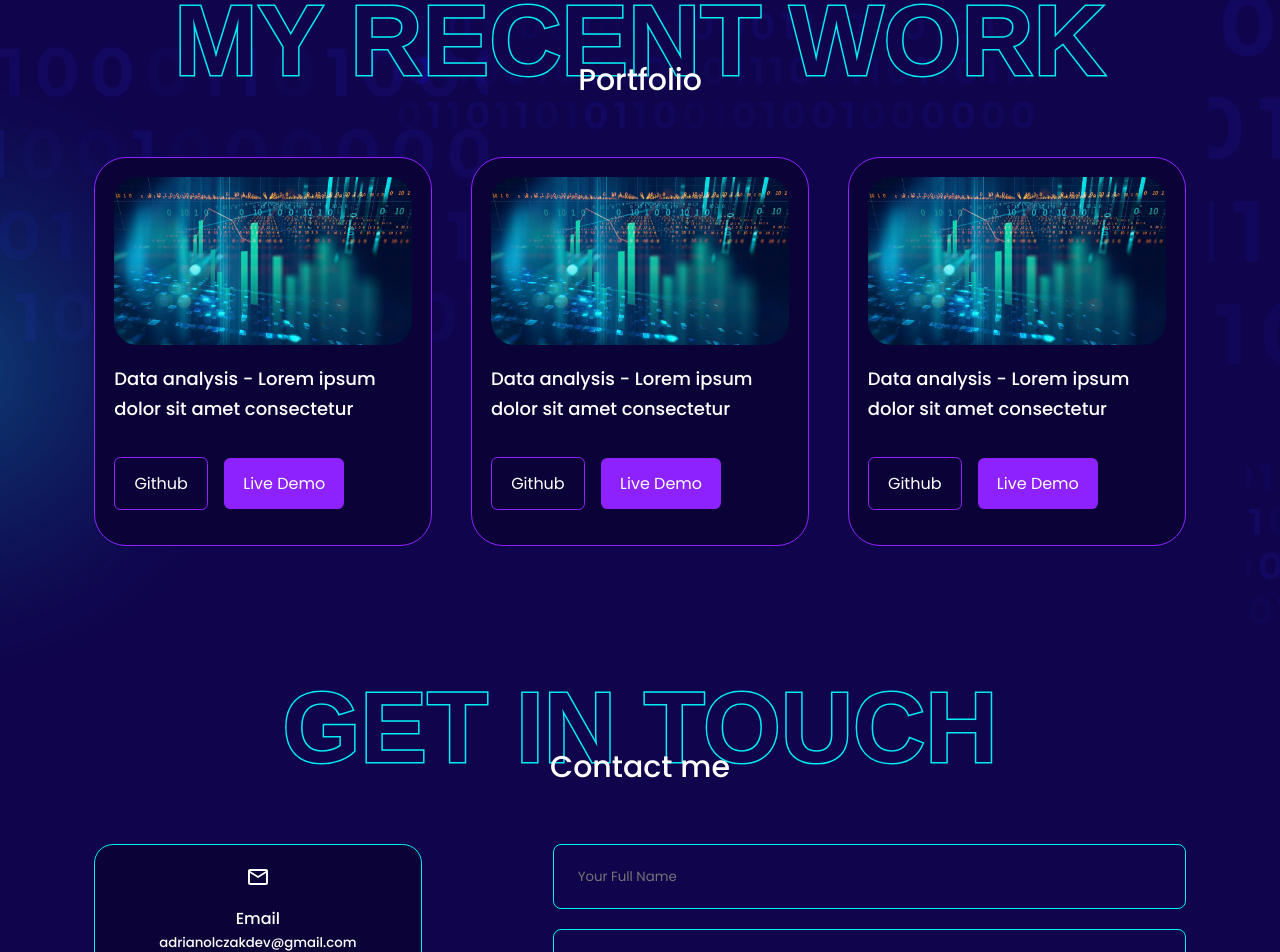
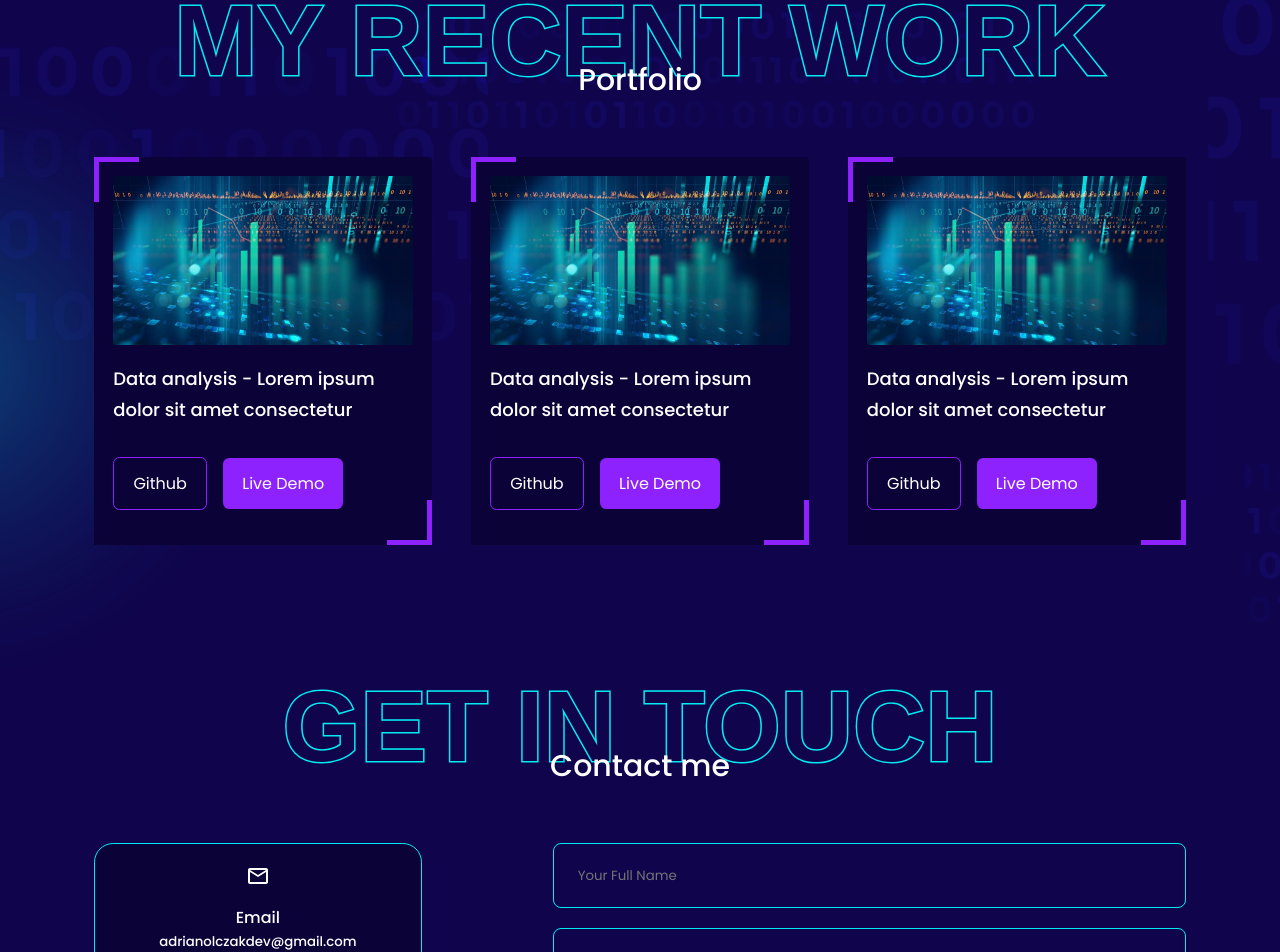
Before and after one commit to adrolc/portfolio-website, a React (Create React App) app: page / in a window 1280 px wide. Shown: the part 1818-2770 px from the top of the page. Built offline with nearby package versions, Linux system fonts and the light colour scheme.

Commit message:
style: new design of portfolio section

```diff
--- a/src/style/sections/_portfolio.scss
+++ b/src/style/sections/_portfolio.scss
@@ -19,32 +19,47 @@
 }
 
 .portfolio__item {
+    position: relative;
     background-color: vars.$color-bg-dark;
     padding: 1.2rem;
-    border-radius: 2rem;
-    border: vars.$border-width solid vars.$color-secondary;
-    transition: vars.$transition;
+    border-radius: 3px 3px 0 0;
 
-    &:hover {
+    &::before {
+        content: "";
+        position: absolute;
+        top: 0px;
+        left: 0px;
+        border-left: vars.$border-width-bar solid vars.$color-secondary;
+        border-top: vars.$border-width-bar solid vars.$color-secondary;
+        height: 40px;
+        width: 40px;
+        transition: vars.$transition;
+    }
+    &::after {
+        content: "";
+        position: absolute;
+        bottom: 0px;
+        right: 0px;
+        border-bottom: vars.$border-width-bar solid vars.$color-secondary;
+        border-right: vars.$border-width-bar solid vars.$color-secondary;
+        height: 40px;
+        width: 40px;
+        transition: vars.$transition;
+    }
+    &:hover:before {
         border-color: vars.$color-primary;
-        background-color: vars.$color-bg;
+        margin: -5px;
     }
-
-    &:hover > .portfolio__item-cta > #portfolio__item-btn1 {
+    &:hover:after {
         border-color: vars.$color-primary;
-        &:hover {border-color: transparent;}
+        margin: -5px;
     }
-
-    &:hover > .portfolio__item-cta > #portfolio__item-btn2 {
-        background-color: vars.$color-primary;
-        color: vars.$color-bg;
-        &:hover {background: vars.$color-light-3;}
-    }
-
 }
 
+
+
 .portfolio__item-image {
-    border-radius: 1.5rem;
+    border-radius: 3px;
     overflow: hidden;
 }
 
```
